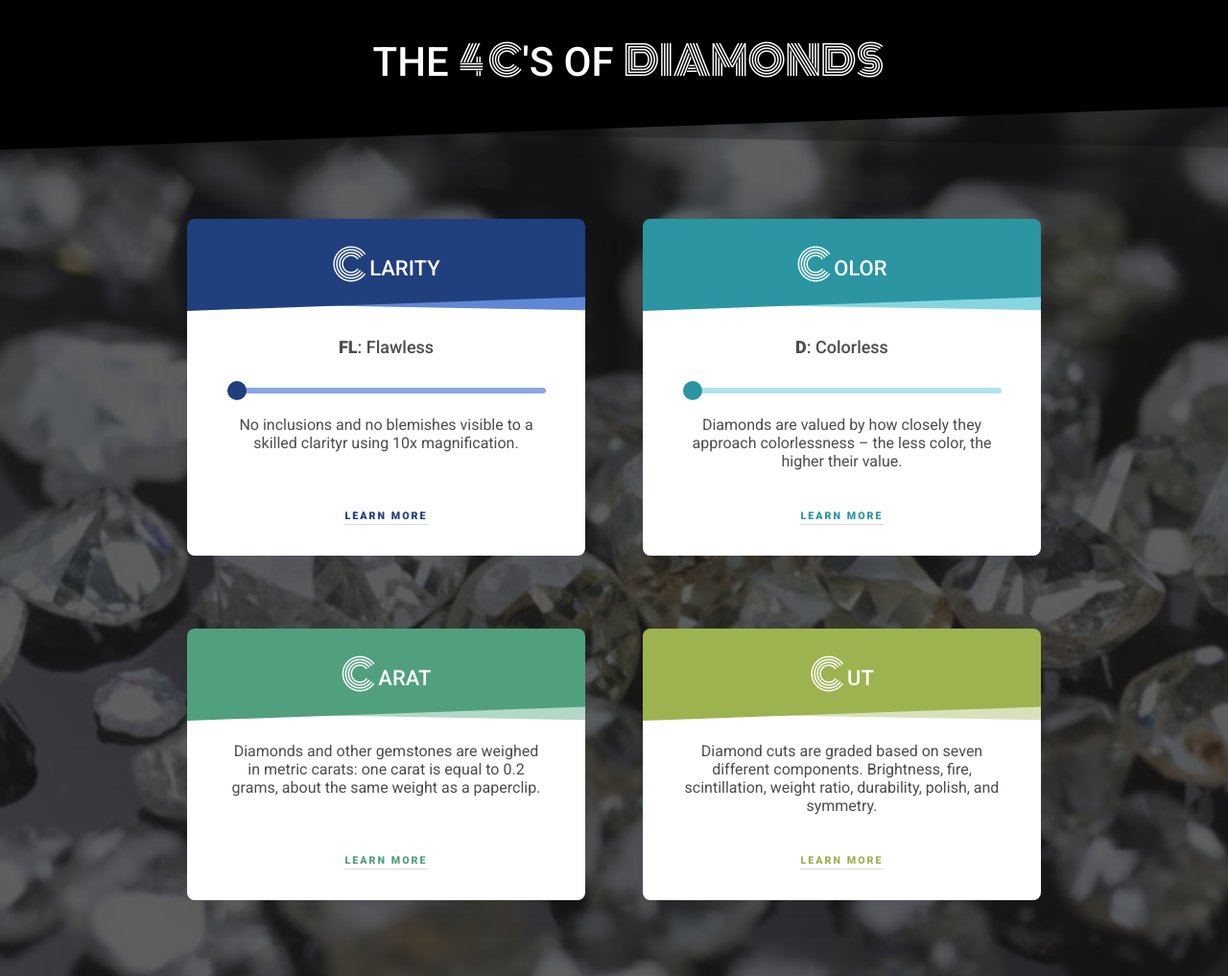
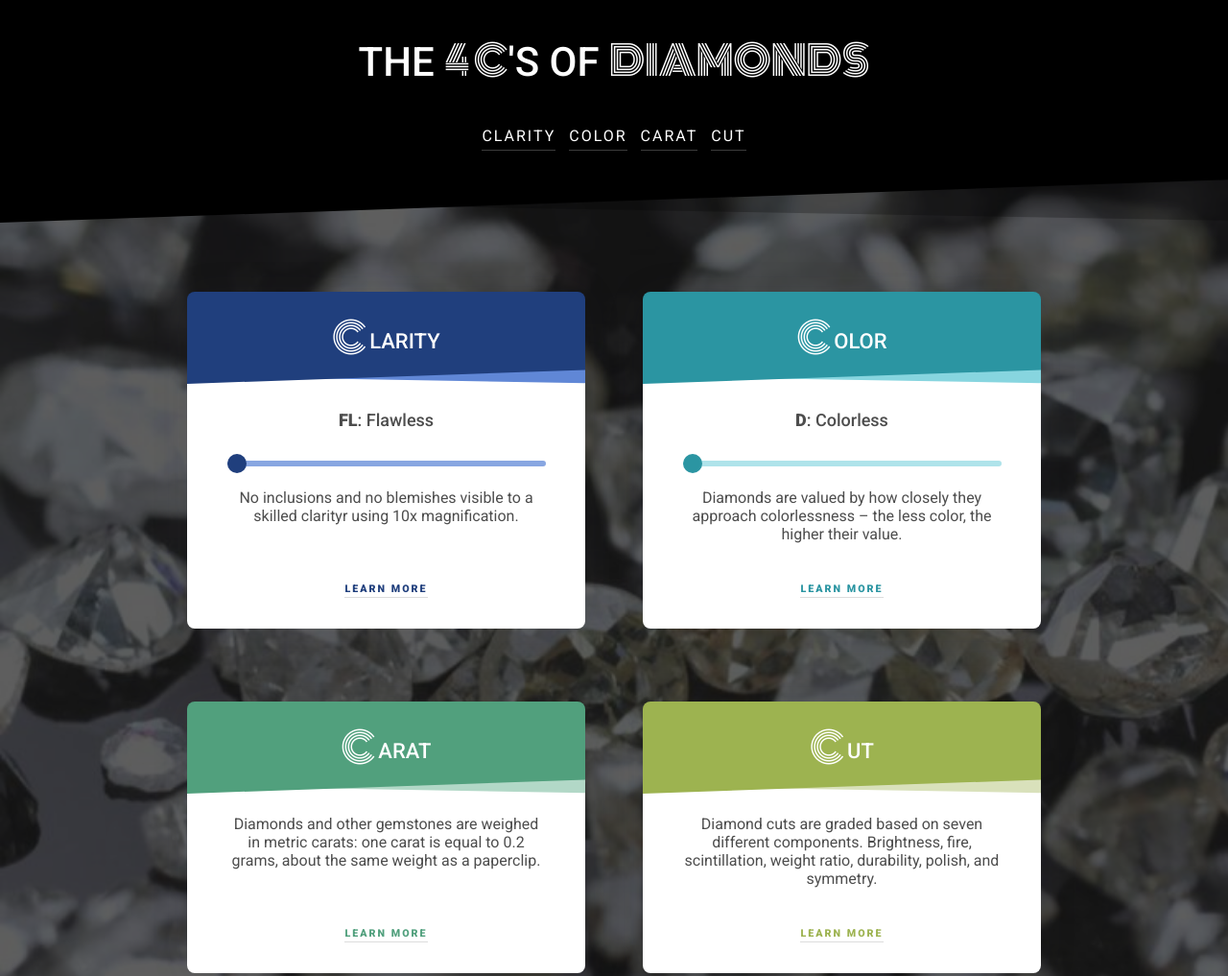
Before and after one commit to brittanyleigh/brittanyleigh.github.io, a plain HTML site: page diamonds/index.html in a window 1280 px wide. Shown: the top 1017 px of the page at 96% size. Drawn offline with nearby package versions, Linux system fonts and the light colour scheme.

Commit message:
improve a11y

```diff
--- a/diamonds/css/styles.scss
+++ b/diamonds/css/styles.scss
@@ -156,7 +156,6 @@ h1 {
   font-weight: 500;
   line-height: normal;
   font-size: 42px;
-  width: 100%;
   text-align: center;
   color: $light-color;
   text-transform: uppercase;
@@ -264,7 +263,7 @@ a {
       font-family: $fancyfont;
     }
     &--extra-padding {
-      padding: 15px 15px 45px;
+      padding: 15px;
     }
     &--no-margin {
       margin: 0px;
@@ -369,3 +368,44 @@ a {
     }
   }
 }
+
+.nav {
+  position: relative;
+  z-index: 1;
+  text-align: center;
+
+  &--extra-bottom-padding {
+    padding-bottom: 45px;
+  }
+
+  &__ul {
+    padding-left: 0px;
+  }
+
+  &__li {
+    list-style-type: none;
+    display: inline-block;
+    margin: 5px;
+
+    @each $color in $c-colors{
+      $i: index($c-colors, $color);
+      $light: lighten($color, 30%);
+      &:nth-of-type(#{$i}) {
+        .nav__a {
+          &:hover {
+            color: $color;
+          }
+          &:focus, &:active {
+            color: $light;
+          }
+        }
+      }
+    }
+  }
+
+  &__a {
+    color: $light-color;
+    border-bottom-color: #3c3c3c;
+    padding-bottom: 5px;
+  }
+}
--- a/diamonds/index.html
+++ b/diamonds/index.html
@@ -19,64 +19,106 @@
     <meta name="theme-color" content="#ffffff">
   </head>
   <body>
+    <header role="banner">
       <div class="heading">
         <h1 class="heading__title heading__title--extra-padding heading__title--no-margin">The <span class="heading__title--fancy">4 C</span>'s of <span class="heading__title--fancy">Diamonds</span></h1>
+        <nav role="navigation" class="nav nav--extra-bottom-padding">
+          <ul class="nav__ul">
+            <li class="nav__li">
+              <a href="#clarity-section" class="nav__a">Clarity</a>
+            </li>
+            <li class="nav__li">
+              <a href="#color-section" class="nav__a">Color</a>
+            </li>
+            <li class="nav__li">
+              <a href="#carat-section" class="nav__a">Carat</a>
+            </li>
+            <li class="nav__li">
+              <a href="#cut-section" class="nav__a">Cut</a>
+            </li>
+          </ul>
+        </nav>
       </div>
+    </header>
     <div class="overlay"></div>
+    <main role="main">
       <div class="container">
 
-      <div class="section" id="clarity-section">
-        <div class="heading heading--rounded-top">
+        <article role="article" class="section" id="clarity-section">
+          <header class="heading heading--rounded-top">
             <h2 class="heading__title heading__title--no-margin heading__title--fancy-first-letter">Clarity</h2>
-        </div>
-        <div class="section__body">
+          </header>
+          <section class="section__body">
             <h3><b class="section__grade">FL</b>: <span class="section__name">Flawless</span></h3>
             <div class="slider">
               <div class="slider__background slider__background--progress"></div>
               <div class="slider__background slider__background--color"></div>
-            <input class="slider__range" type="range" id="clarity" name="clarity" min="1" value="1">
+              <input
+                class="slider__range"
+                type="range"
+                id="clarity"
+                name="clarity"
+                min="1"
+                value="1"
+                aria-label="Clarity Scale"
+                aria-valuemin="1"
+                aria-valuenow="1"
+                aria-valuetext="FL Flawless No inclusions and no blemishes visible to a skilled clarityr using 10x magnification."
+              >
             </div>
             <p class="section__description">No inclusions and no blemishes visible to a skilled clarityr using 10x magnification.</p>
-          <h6><a href="https://www.gia.edu/gia-about-4cs-color" target="_blank">Learn More</a></h6>
-        </div>
-      </div>
+            <h6><a href="https://www.gia.edu/gia-about-4cs-color" target="_blank" aria-label="Learn more about diamond clarity">Learn More</a></h6>
+          </section>
+        </article>
 
-      <div class="section" id="color-section">
-        <div class="heading heading--rounded-top">
+        <article role="article" class="section" id="color-section">
+          <header class="heading heading--rounded-top">
             <h2 class="heading__title heading__title--no-margin heading__title--fancy-first-letter">Color</h2>
-        </div>
-        <div class="section__body">
+          </header>
+          <section class="section__body">
             <h3><b class="section__grade">D</b>: <span class="section__name">Colorless</span></h3>
             <div class="slider">
               <div class="slider__background slider__background--progress"></div>
               <div class="slider__background slider__background--color"></div>
-            <input class="slider__range" type="range" id="color" name="color" min="1" value="1">
+              <input
+                class="slider__range"
+                type="range"
+                id="color"
+                name="color"
+                min="1"
+                value="1"
+                aria-label="Color Scale"
+                aria-valuemin="1"
+                aria-valuenow="1"
+                aria-valuetext="D Colorless"
+              >
             </div>
             <p class="section__description">Diamonds are valued by how closely they approach colorlessness – the less color, the higher their value.</p>
-          <h6><a href="https://www.gia.edu/gia-about-4cs-color" target="_blank">Learn More</a></h6>
-        </div>
-      </div>
+            <h6><a href="https://www.gia.edu/gia-about-4cs-color" target="_blank" aria-label="Learn more about diamond colors">Learn More</a></h6>
+          </section>
+        </article>
         <hr />
-      <div class="section">
-        <div class="heading heading--rounded-top">
+        <article role="article" class="section" id="carat-section">
+          <header class="heading heading--rounded-top">
             <h2 class="heading__title heading__title--no-margin heading__title--fancy-first-letter">Carat</h2>
-        </div>
-        <div class="section__body">
+          </header>
+          <section class="section__body">
             <p class="section__description">Diamonds and other gemstones are weighed in metric carats: one carat is equal to 0.2 grams, about the same weight as a paperclip.</p>
-          <h6><a href="https://www.gia.edu/gia-about/4cs-carat" target="_blank">Learn More</a></h6>
-        </div>
-      </div>
+            <h6><a href="https://www.gia.edu/gia-about/4cs-carat" target="_blank" aria-label="Learn more about diamond carats">Learn More</a></h6>
+          </section>
+        </article>
 
-      <div class="section">
-        <div class="heading heading--rounded-top">
+        <article role="article" class="section" id="cut-section">
+          <header class="heading heading--rounded-top">
             <h2 class="heading__title heading__title--no-margin heading__title--fancy-first-letter">Cut</h2>
-        </div>
-        <div class="section__body">
+          </header>
+          <section class="section__body">
             <p class="section__description">Diamond cuts are graded based on seven different components. Brightness, fire, scintillation, weight ratio, durability, polish, and symmetry. </p>
-          <h6><a href="https://www.gia.edu/gia-about/4cs-cut" target="_blank">Learn More</a></h6>
-        </div>
-      </div>
+            <h6><a href="https://www.gia.edu/gia-about/4cs-cut" target="_blank" aria-label="Learn more about diamond cuts">Learn More</a></h6>
+          </section>
+        </article>
 
       </div>
+    </main>
   </body>
 </html>
--- a/diamonds/js/diamonds.js
+++ b/diamonds/js/diamonds.js
@@ -155,7 +155,7 @@ $(document).ready(function() {
   });
 
   var sliders = $('.slider__background--progress');
-  var inputs = $('input[type="range"]');
+  var inputs = $('.slider__range');
 
   for (j = 0; j < inputs.length; j++){
     var info = eval($(inputs[j]).attr('id') + 'Info');
@@ -165,6 +165,7 @@ $(document).ready(function() {
 
   function setupSlider(input, info, slider, sectionName){
     $(input).attr('max', info.length);
+    $(input).attr('aria-valuemax', info.length);
     updateSliderProgress($(input).val(), slider);
 
     $(input).on('change', function(){
@@ -173,11 +174,17 @@ $(document).ready(function() {
       var grade = info[index]['grade'];
       var name = info[index]['name'];
       var description = info[index]['description'];
+      var ariaTextValue = grade + ' ' + name;
+
+      if ($(input).attr('id') == 'clarity') {
+        ariaTextValue += ' ' + description;
+      }
 
       var $sectionDiv = $('#' + sectionName + '-section');
       $sectionDiv.find('.section__grade').text(grade);
       $sectionDiv.find('.section__name').text(name);
       $sectionDiv.find('.section__description').text(description);
+      $(this).attr('aria-valuetext', ariaTextValue);
 
       updateSliderProgress(section, slider);
     })
```
Also changed, not shown: diamonds/css/styles.css, 1 other file. Lines whose indentation alone changed are shown as unchanged.
